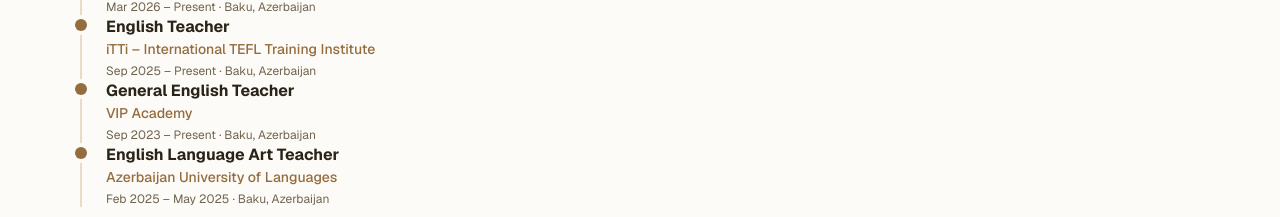
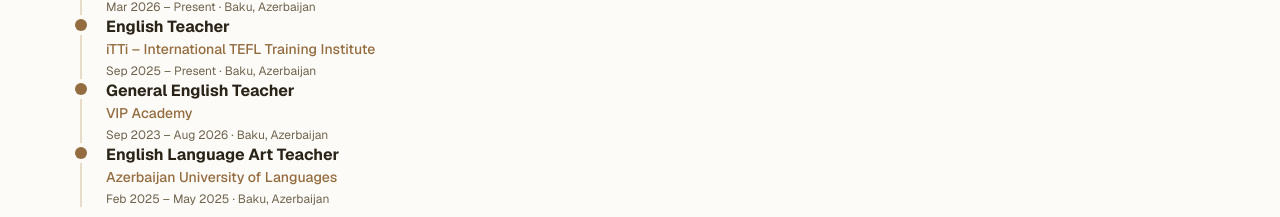
Before and after one commit to yasinabbaszada-ux/english-teacher, a Next.js app: page /en/about in a window 1280 px wide. Shown: the part 858-1075 px from the top of the page. Built offline with nearby package versions, Linux system fonts and the light colour scheme; no server answers; the database is empty.

Commit message:
Haqqımda: VIP Academy bitmə tarixi Avqust 2026
Co-Authored-By: Claude Opus 4.8 <noreply@anthropic.com>

```diff
--- a/src/app/[locale]/about/page.tsx
+++ b/src/app/[locale]/about/page.tsx
@@ -52,7 +52,7 @@ export default async function AboutPage({
     {
       role: az ? "İngilis dili müəllimi" : "General English Teacher",
       company: "VIP Academy",
-      period: az ? "Sentyabr 2023 – indi" : "Sep 2023 – Present",
+      period: az ? "Sentyabr 2023 – Avqust 2026" : "Sep 2023 – Aug 2026",
     },
     {
       role: az
```
